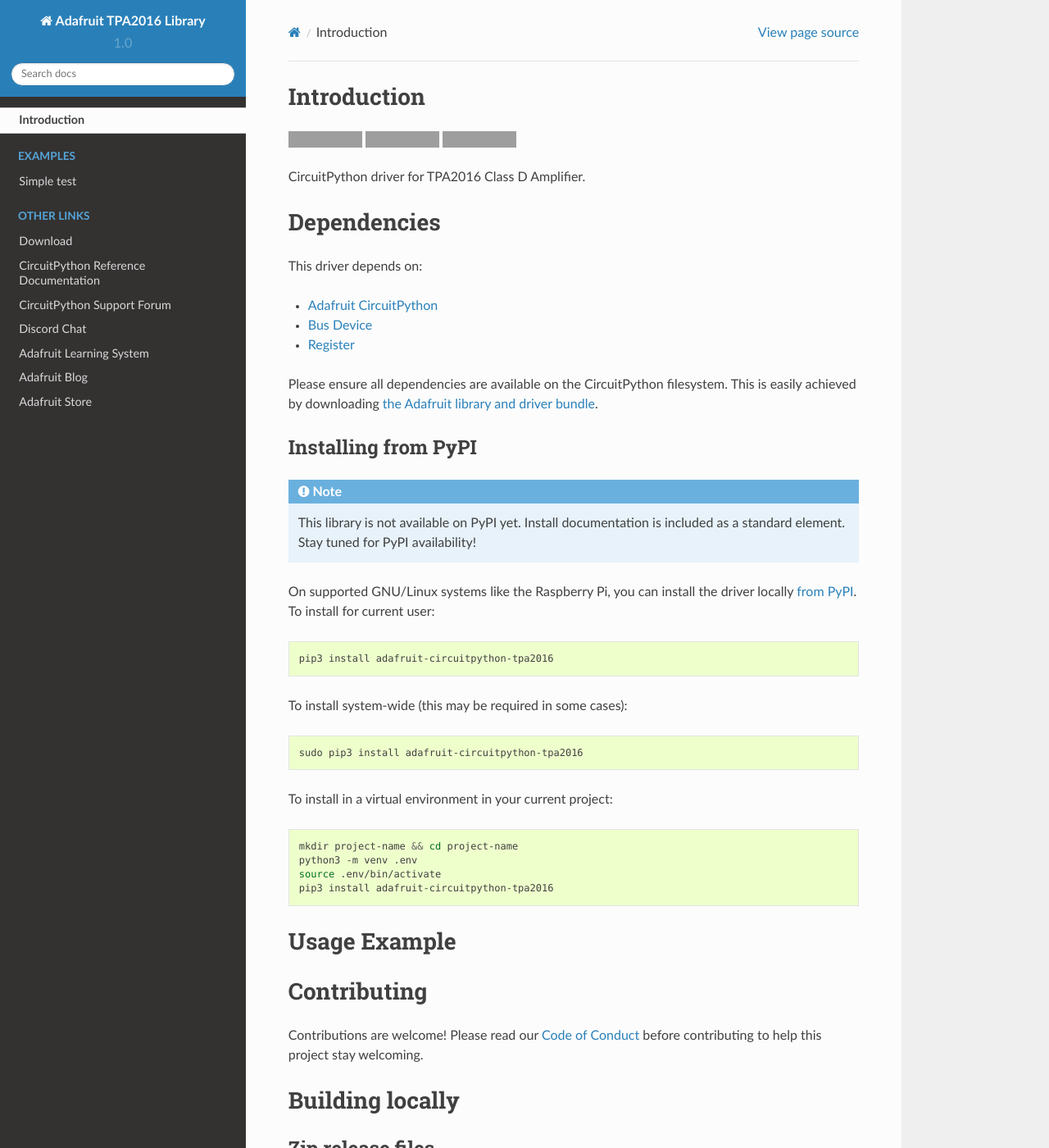
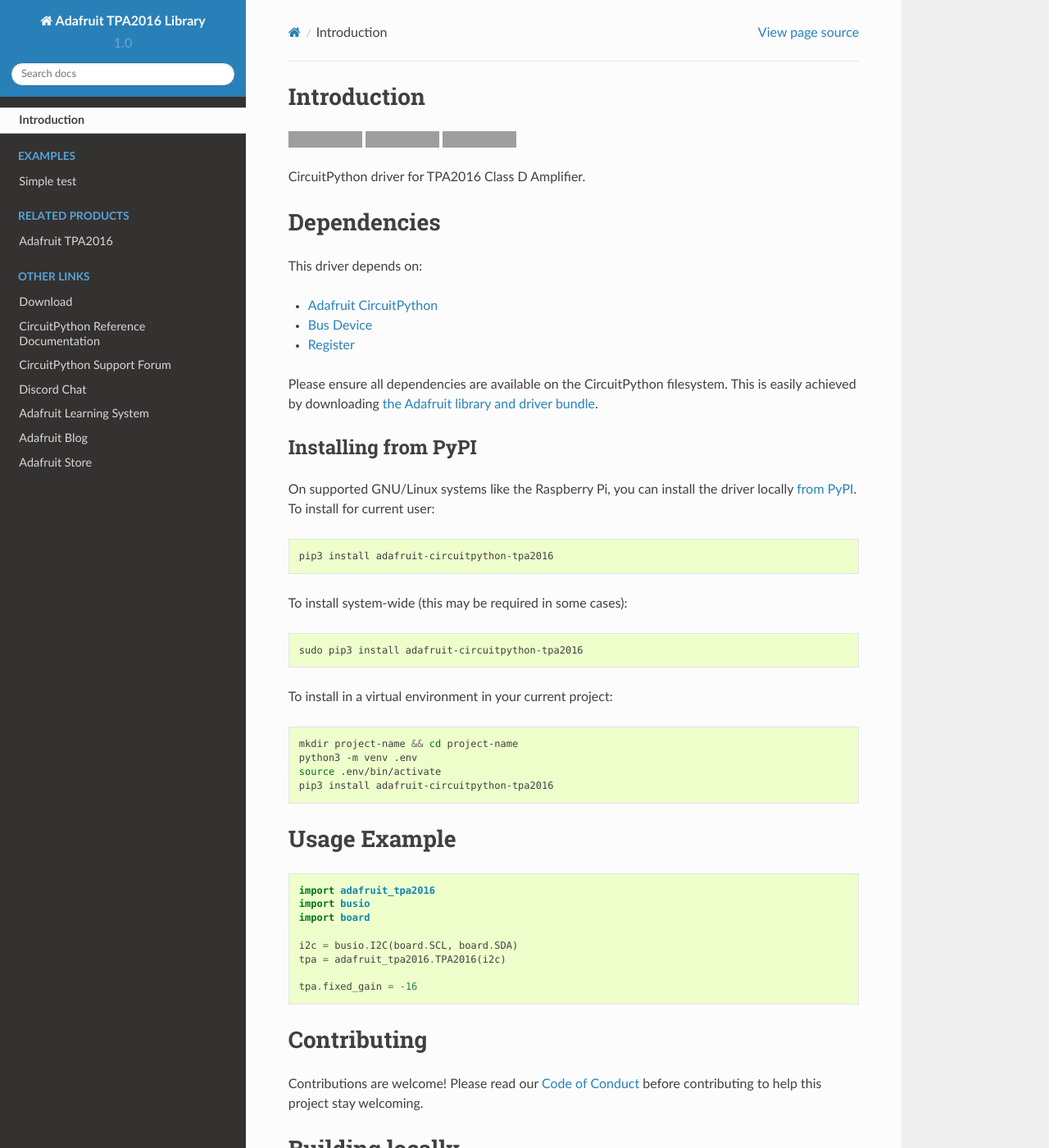
Before and after one commit to adafruit/Adafruit_CircuitPython_TPA2016, a Sphinx documentation site: the page built from docs/index.rst, in a window 1280 px wide and 1400 px high. Shown: the whole window at 82% size. Built offline with Sphinx 7.4.7 and the Read the Docs theme 2.0.0, drawn with Linux system fonts in a browser that asks for light colours; some of the changed text lies outside the part shown; grey boxes are pictures that could not be loaded.

Commit message:
Documentation

```diff
--- a/README.rst
+++ b/README.rst
@@ -30,10 +30,6 @@
 
 Installing from PyPI
 --------------------
-.. note:: This library is not available on PyPI yet. Install documentation is included
-   as a standard element. Stay tuned for PyPI availability!
-.. todo:: Remove the above note if PyPI version is/will be available at time of release.
-   If the library is not planned for PyPI, remove the entire 'Installing from PyPI' section.
 On supported GNU/Linux systems like the Raspberry Pi, you can install the driver locally `from
 PyPI <https://pypi.org/project/adafruit-circuitpython-tpa2016/>`_. To install for current user:
 
@@ -59,7 +55,16 @@
 Usage Example
 =============
 
-.. todo:: Add a quick, simple example. It and other examples should live in the examples folder and be included in docs/examples.rst.
+.. code-block:: python3
+
+    import adafruit_tpa2016
+    import busio
+    import board
+
+    i2c = busio.I2C(board.SCL, board.SDA)
+    tpa = adafruit_tpa2016.TPA2016(i2c)
+
+    tpa.fixed_gain = -16
 
 Contributing
 ============
--- a/docs/index.rst
+++ b/docs/index.rst
@@ -23,14 +23,11 @@
 .. toctree::
     :caption: Tutorials
 
-.. todo:: Add any Learn guide links here. If there are none, then simply delete this todo and leave
-    the toctree above for use later.
 
 .. toctree::
     :caption: Related Products
 
-.. todo:: Add any product links here. If there are none, then simply delete this todo and leave
-    the toctree above for use later.
+    Adafruit TPA2016 <https://www.adafruit.com/product/1712>
 
 .. toctree::
     :caption: Other Links
```
Also changed, not shown: adafruit_tpa2016.py (+16 -1 lines), .travis.yml, 1 other file.
